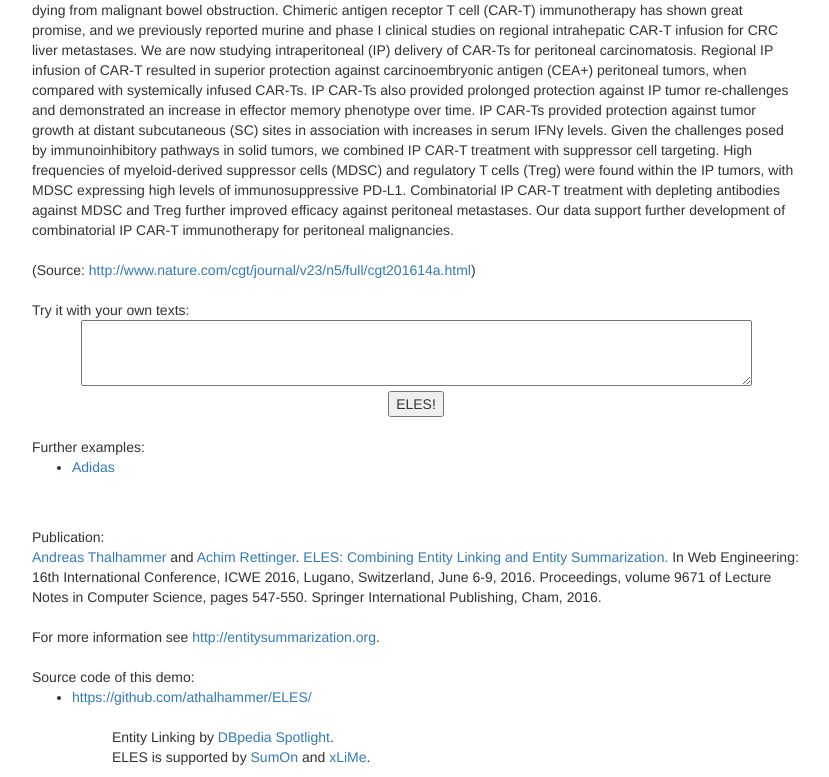
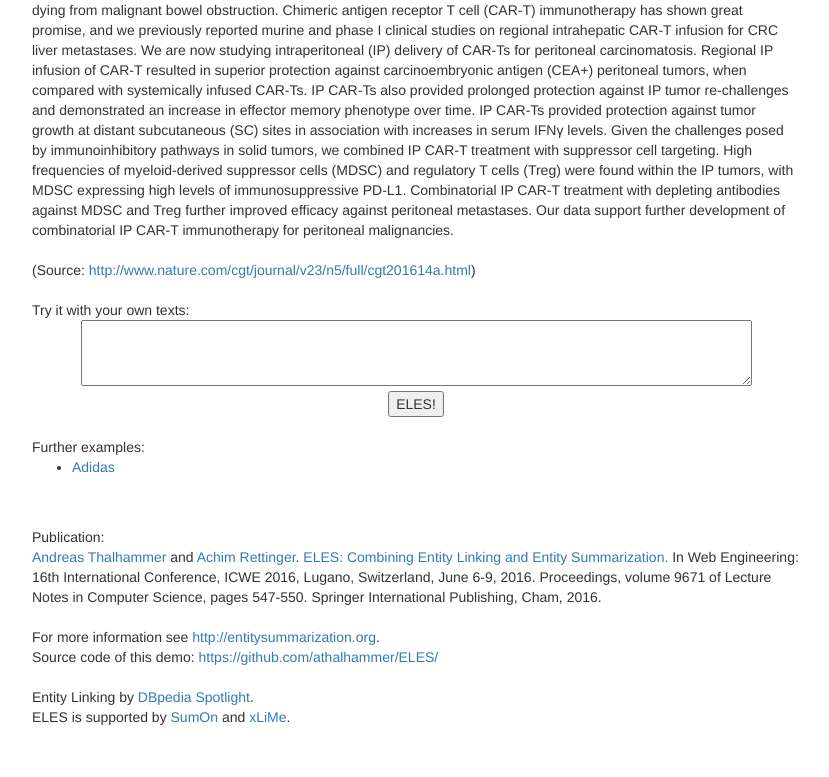
Before and after one commit to athalhammer/ELES, a plain HTML site: page index.html in a window 1280 px wide. Shown: the part 169-946 px from the top of the page, without its empty margins (224-1053 px from the left). After the commit the page ends 896 px from the top, so only its background shows below. Drawn offline with Linux system fonts and the light colour scheme; no server answers.

Commit message:
updated link to source code

```diff
--- a/index.html
+++ b/index.html
@@ -60,10 +60,8 @@ Try it with your own texts:
 Publication:<br>
 <a target="_blank" href="http://www.aifb.kit.edu/web/Andreas_Thalhammer">Andreas Thalhammer</a> and <a target="_blank" href="http://www.aifb.kit.edu/web/Achim_Rettinger">Achim Rettinger</a>. <a href="http://www.aifb.kit.edu/images/5/5d/ELES.pdf">ELES: Combining Entity Linking and Entity Summarization.</a> In Web Engineering: 16th International Conference, ICWE 2016, Lugano, Switzerland, June 6-9, 2016. Proceedings, volume 9671 of Lecture Notes in Computer Science, pages 547-550. Springer International Publishing, Cham, 2016.<br><br>
 
-For more information see <a target="_blank" href="http://entitysummarization.org">http://entitysummarization.org</a>.<br><br>
-Source code of this demo:<br>
-	<ul>
-	<li><a href="https://github.com/athalhammer/ELES/" target="_blank">https://github.com/athalhammer/ELES/</a></li><ul><br>
+For more information see <a target="_blank" href="http://entitysummarization.org">http://entitysummarization.org</a>.<br>
+Source code of this demo: <a href="https://github.com/athalhammer/ELES/" target="_blank">https://github.com/athalhammer/ELES/</a><br><br>
 Entity Linking by <a target="_blank" href="https://github.com/dbpedia-spotlight/dbpedia-spotlight/wiki">DBpedia Spotlight</a>.<br>
 ELES is supported by <a target="_blank" href="http://www.aifb.kit.edu/web/SumOn">SumOn</a> and <a target="_blank" href="http://www.aifb.kit.edu/web/XLiMe">xLiMe</a>.<br>
 </div>
```
